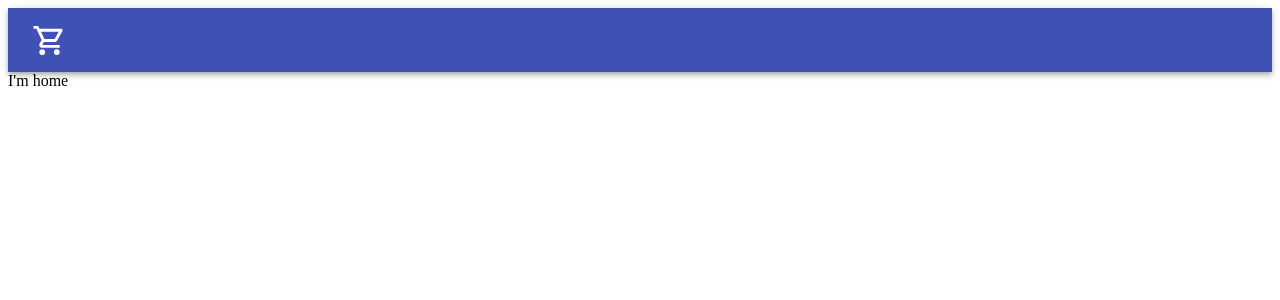
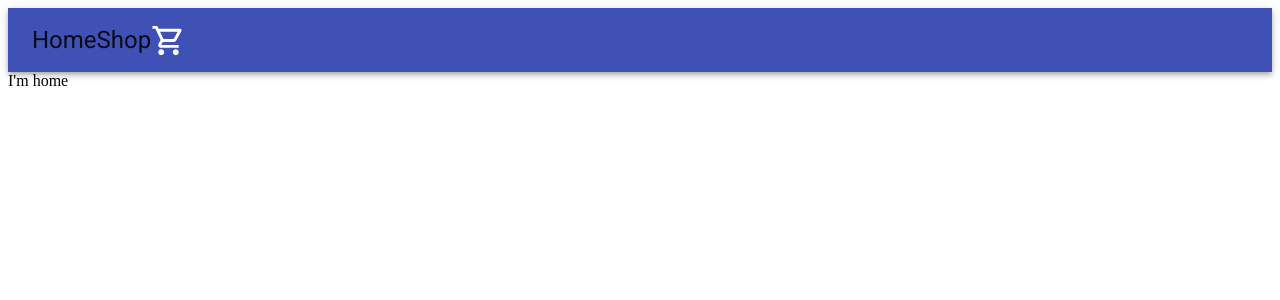
Before and after one commit to bmukha/shopping-cart, a React (Create React App) app: page / in a window 1280 px wide. Shown: the top 300 px of the page. Built offline with nearby package versions, Linux system fonts and the light colour scheme.

Commit message:
routing links work

```diff
--- a/src/components/Header.js
+++ b/src/components/Header.js
@@ -3,9 +3,8 @@ import React, { useContext } from "react";
 import ShoppingCartOutlinedIcon from "@material-ui/icons/ShoppingCartOutlined";
 import Badge from "@material-ui/core/Badge";
 import Typography from "@material-ui/core/Typography";
-import { Link } from 'react-router-dom';
-import Home from "./Home";
-import Shop from "./Shop";
+import { Link as RouterLink } from "react-router-dom";
+import Link from "@material-ui/core/Link";
 
 // import { Context } from "./Context";
 
@@ -14,7 +13,17 @@ export default function Header() {
   return (
     <AppBar position="sticky">
       <Toolbar>
-        <Badge color="secondary">
+        <Link component={RouterLink} to="/">
+          <Typography variant="h5" component="h2" color="textPrimary">
+            Home
+          </Typography>
+        </Link>
+        <Link component={RouterLink} to="/shop">
+          <Typography variant="h5" component="h2" color="textPrimary">
+            Shop
+          </Typography>
+        </Link>
+        <Badge color="secondary" edge="end">
           <ShoppingCartOutlinedIcon fontSize={"large"} />
         </Badge>
       </Toolbar>
```
